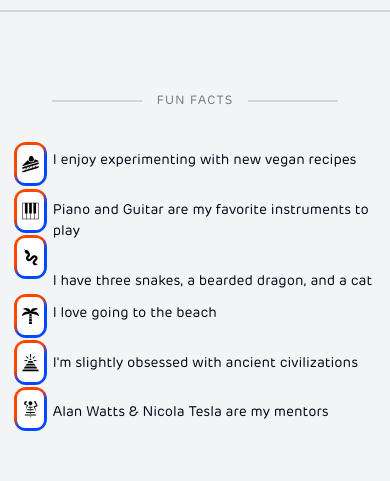
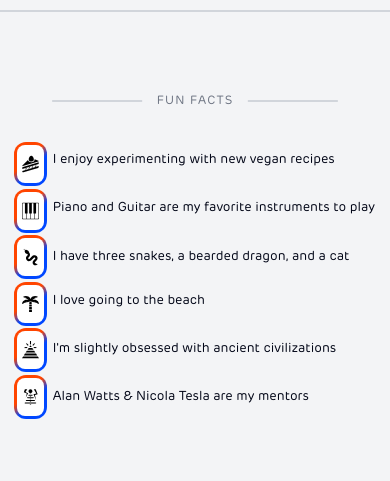
Before and after one commit to Dawson-21/React-Portfolio, a React (Vite) app in the folder react-portfolio/: page /about in a window 390 px wide. Shown: the part 1220-1701 px from the top of the page. Built offline with nearby package versions, Linux system fonts and the light colour scheme.

Commit message:
style(about): optimize fun facts section for iPhones

```diff
--- a/react-portfolio/src/pages/About.tsx
+++ b/react-portfolio/src/pages/About.tsx
@@ -55,7 +55,7 @@ export default function About() {
 
         <SectionTitle>FUN FACTS</SectionTitle>
 
-        <div className="grid lg:grid-cols-4 grid-cols-2 font-myFont text-dark dark:text-white xl:text-lg sm:text-base text-[14px] pt-5">
+        <div className="grid lg:grid-cols-4 grid-cols-2 font-myFont text-dark dark:text-white xl:text-lg sm:text-base text-[14px] [@media(max-width:390px)]:text-[13px] pt-5">
           <div className="lg:-mt-4 -mt-2 md:-ml-0 sm:-ml-12 [@media(max-width:450px)]:-ml-10 xl:space-y-[0.9vw] space-y-[0.6vw]">
             <IconList img="media/recipe.svg" alt="Cake icon" />
             <IconList img="media/piano.svg" alt="Piano icon" />
```
